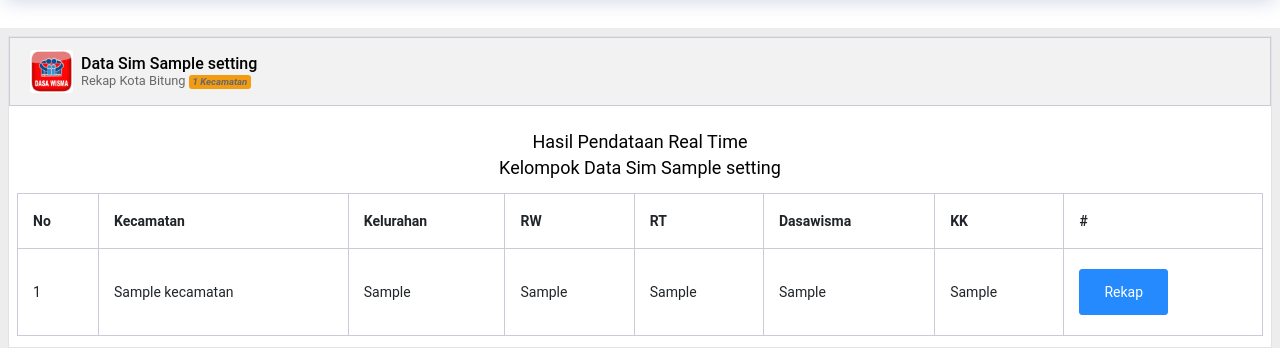
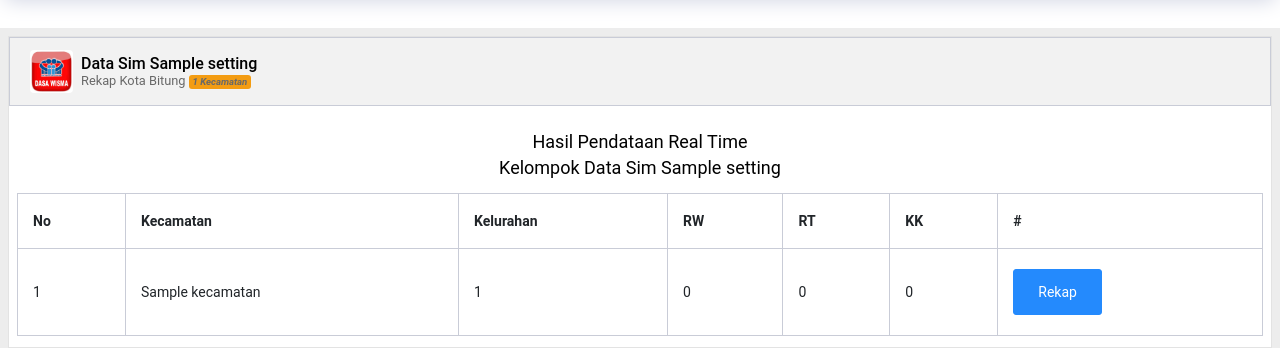
Before and after one commit to AltheaIX/web_stat, a PHP site: page /view/rekap/ in a window 1280 px wide. Shown: the part 69-417 px from the top of the page. Run offline with PHP 8.4, Linux system fonts and the light colour scheme; tables that the repository leaves empty or names only in its code hold one stand-in row (values such as "Sample post"); some web fonts are replaced.

Commit message:
Fix Query Index

```diff
--- a/view/rekap/index.php
+++ b/view/rekap/index.php
@@ -114,7 +114,7 @@ $rowa = $stmta->fetch();
         <?php
         $count = 1;
 
-        $sql = $conn->prepare("SELECT id_kec, m_kecamatan.nama AS nama_kec, data_rekap.j_kel AS jumlah_kelurahan, data_rekap.j_rw AS jumlah_rw, data_rekap.j_rt AS jumlah_rt, data_rekap.j_dasawisma AS jumlah_dasawisma, data_rekap.j_kk AS jumlah_kk FROM `data_rekap` INNER JOIN m_kecamatan ON data_rekap.id_kec = m_kecamatan.id GROUP BY id_kec ORDER BY m_kecamatan.id ASC");
+        $sql = $conn->prepare("SELECT data_rekap.id_kec,m_kecamatan.nama AS nama_kec,SUM(data_rekap.j_rw) AS jumlah_rw,SUM(data_rekap.j_rt) AS jumlah_rt,SUM(data_rekap.j_kk) AS jumlah_kk,id_kec_count.id_kec_count AS jumlah_kelurahan FROM data_rekap INNER JOIN m_kecamatan ON data_rekap.id_kec=m_kecamatan.id INNER JOIN (SELECT id_kec,COUNT(id_kel) AS id_kec_count FROM data_rekap GROUP BY id_kec) as id_kec_count ON m_kecamatan.id=id_kec_count.id_kec GROUP BY data_rekap.id_kec ORDER BY data_rekap.id_kec ASC;");
         $sql->execute();
         ?>
         <div class="card m-b-30 d-print-noborder">
@@ -148,7 +148,6 @@ $rowa = $stmta->fetch();
             <th>Kelurahan</th>
             <th>RW</th>
             <th>RT</th>
-            <th>Dasawisma</th>
             <th>KK</th>
             <th>#</th>
           </tr>
@@ -166,7 +165,6 @@ $rowa = $stmta->fetch();
             <td><?php echo $data['jumlah_kelurahan'];?></td>
             <td><?php echo $data['jumlah_rw'];?></td>
             <td><?php echo $data['jumlah_rt'];?></td>
-            <td><?php echo $data['jumlah_dasawisma'];?></td>
             <td><?php echo $data['jumlah_kk'];?></td>
             <td>
               <div class="btn btn-primary" onclick="redirectKeHalamanDetail(<?php echo $data['id_kec'];?>)"> <i class="fa-solid fa-book"></i> Rekap
```
